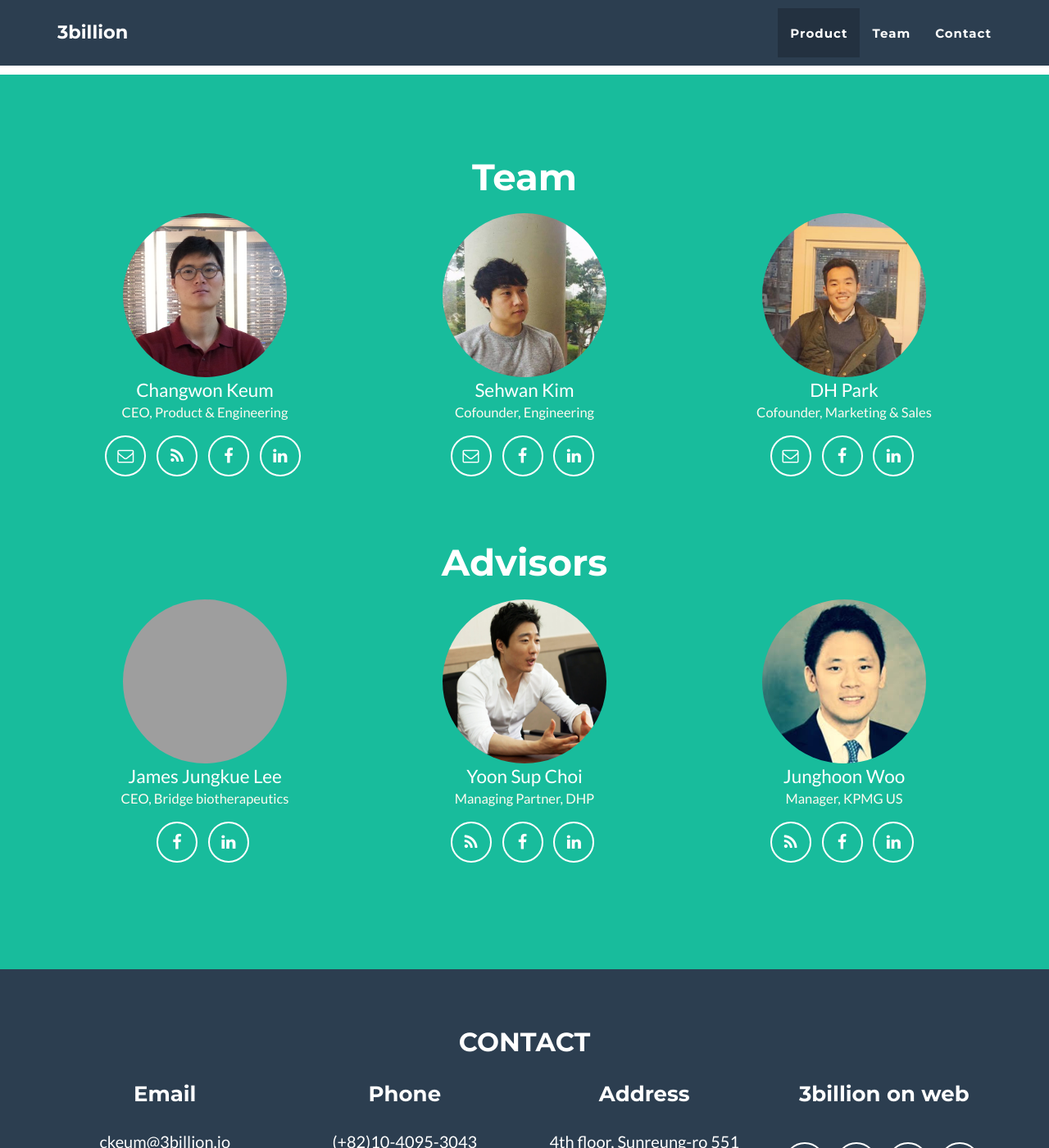
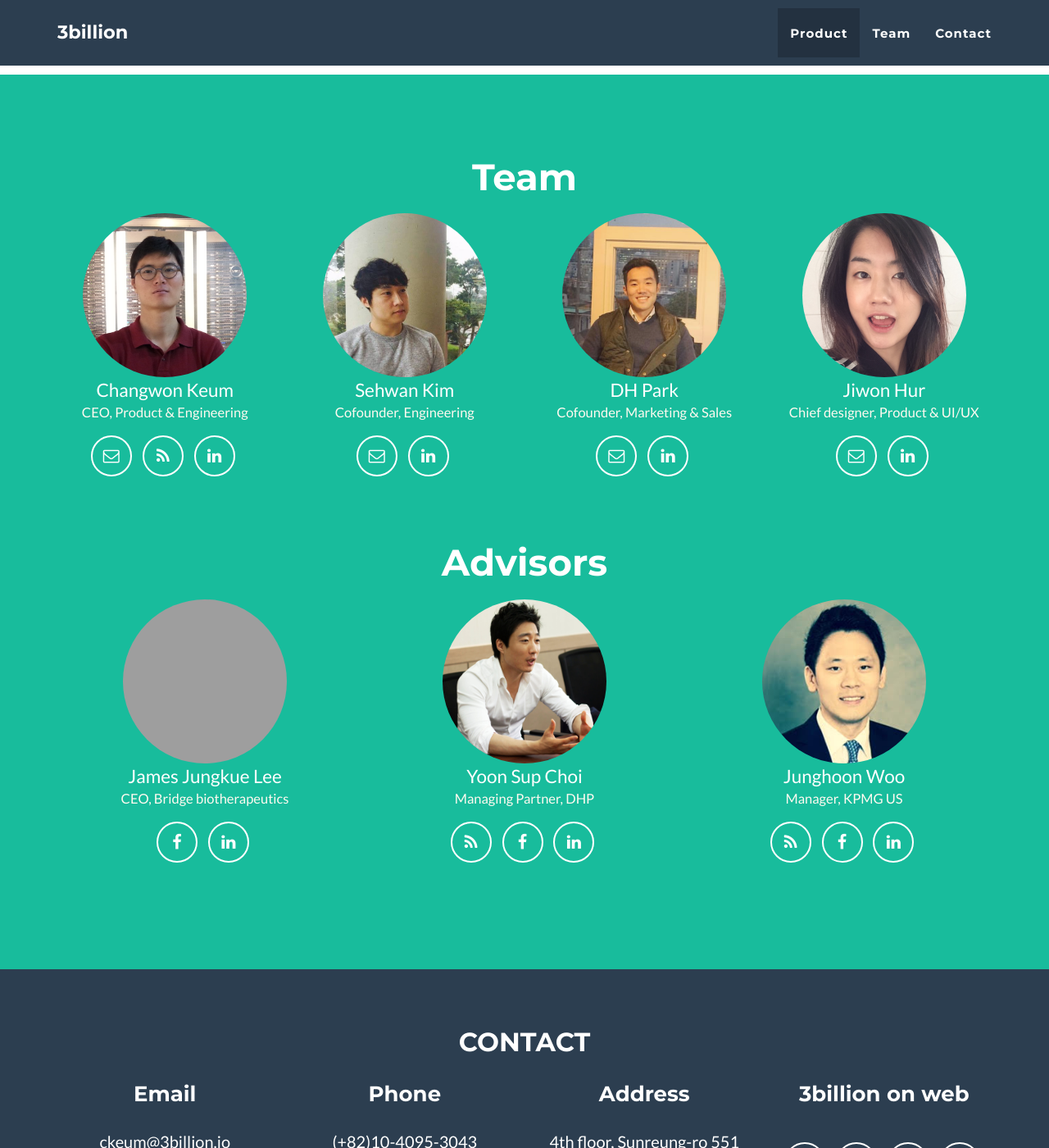
Before and after one commit to 3billion/3billion.github.io, a Jekyll site: the page built from index.html, in a window 1280 px wide and 1400 px high, scrolled down 1672 px. Shown: the whole window at 82% size. Built offline with Jekyll 4.4.1, drawn with Linux system fonts in a browser that asks for light colours; grey boxes are pictures that could not be loaded.

Commit message:
update infor on jiwon

```diff
--- a/_includes/about.html
+++ b/_includes/about.html
@@ -9,7 +9,7 @@
 
 
 				<div class='row'>
-					<div class='member-profile col-sm-4'>
+					<div class='member-profile col-sm-3'>
 						<div class='img-container row'>
 							<div class='member-img changwonkeum'></div>
 						</div>
@@ -29,11 +29,11 @@
 								</a>
 							</li>
 
-							<li>
+							<!--li>
 								<a href='https://www.facebook.com/changwon.keum.5' class="btn-social btn-outline">
 									<i class="fa fa-facebook"></i>
 								</a>
-							</li>
+							</li-->
 							<li>
 								<a class="btn-social btn-outline" href='https://kr.linkedin.com/in/changwon-keum-91516671'>
 									<i class="fa fa-fw fa-linkedin"></i>
@@ -41,7 +41,7 @@
 							</li>
 						</ul>
 					</div>
-					<div class='member-profile col-sm-4'>
+					<div class='member-profile col-sm-3'>
 						<div class='img-container row'>
 							<div class='member-img sehwankim'>
 							</div>
@@ -56,11 +56,11 @@
 								</a>
 							</li>
 
-							<li>
+							<!--li>
 								<a class="btn-social  btn-outline" href='https://www.facebook.com/profile.php?id=1262035989'>
 									<i class="fa fa-fw fa-facebook"></i>
 								</a>
-							</li>
+							</li-->
 							<li>
 								<a href='https://www.linkedin.com/in/sehwan-kim-6bb31629' class="btn-social btn-outline">
 									<i class="fa fa-fw fa-linkedin"></i>
@@ -70,7 +70,7 @@
 					</div>
 
 
-					<div class='member-profile col-sm-4'>
+					<div class='member-profile col-sm-3'>
 						<div class='img-container row'>
 							<div class='member-img doohyunpark'></div>
 						</div>
@@ -83,13 +83,34 @@
 								</a>
 							</li>
 
-							<li>
+							<!--li>
 								<a class="btn-social btn-outline" href='https://www.facebook.com/dpark88'>
 									<i class="fa fa-fw fa-facebook"></i>
 								</a>
+							</li-->
+							<li>
+								<a class="btn-social btn-outline" href='https://www.linkedin.com/in/doohyun-park-60406741'>
+									<i class="fa fa-fw fa-linkedin"></i>
+								</a>
+							</li>
+						</ul>
+					</div>
+
+
+					<div class='member-profile col-sm-3'>
+						<div class='img-container row'>
+							<div class='member-img jiwonhur'></div>
+						</div>
+						<div class='row member-name'>Jiwon Hur</div>
+						<div class='row member-role'>Chief designer, Product &  UI/UX</div>
+						<ul class='list-inline member-links'>
+							<li>
+								<a href='mailto:jiwon@3billion.io' class="btn-social btn-outline">
+									<i class="fa  fa-envelope-o"></i>
+								</a>
 							</li>
 							<li>
-								<a class="btn-social btn-outline" href='https://www.linkedin.com/in/doohyun-park-60406741'>
+								<a class="btn-social btn-outline" href='https://www.linkedin.com/in/huhjiwon'>
 									<i class="fa fa-fw fa-linkedin"></i>
 								</a>
 							</li>
```
Also changed, not shown: _includes/css/main.css (+7 -0 lines), img/inter.png (added).
